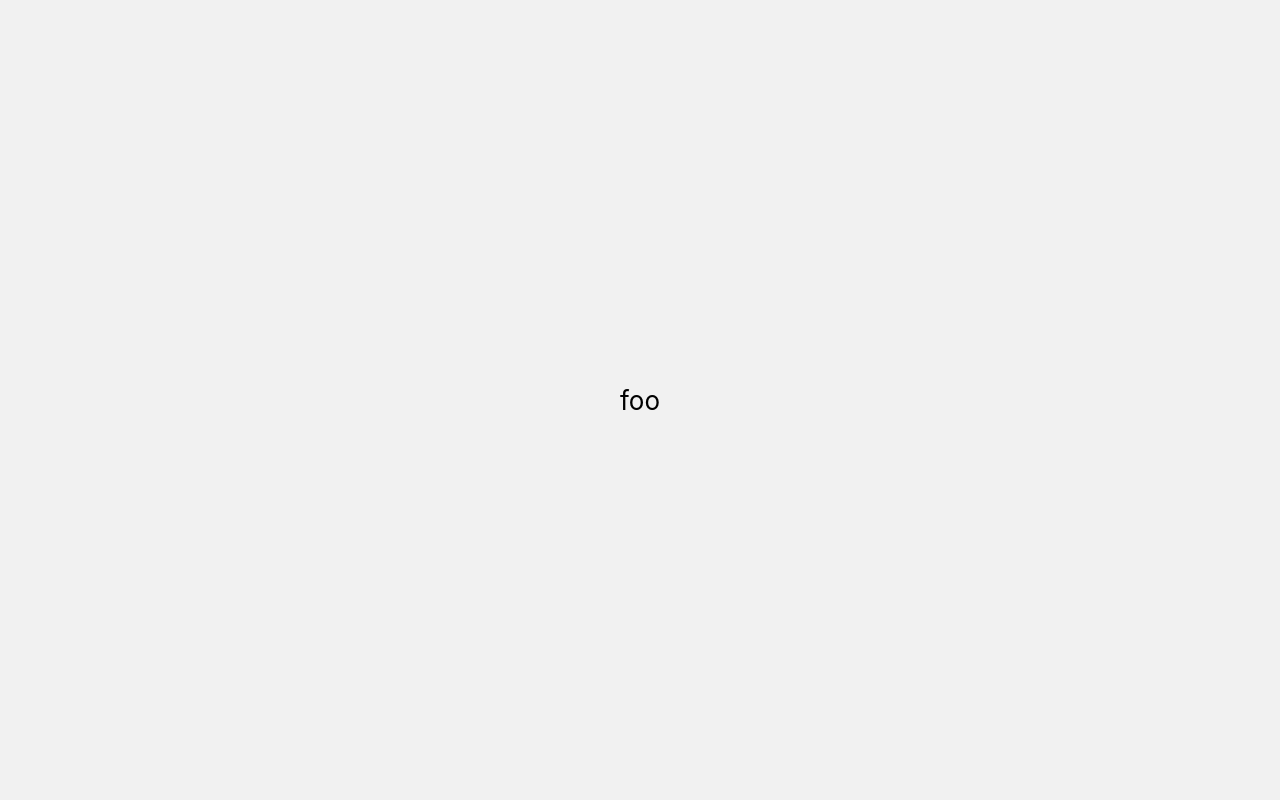
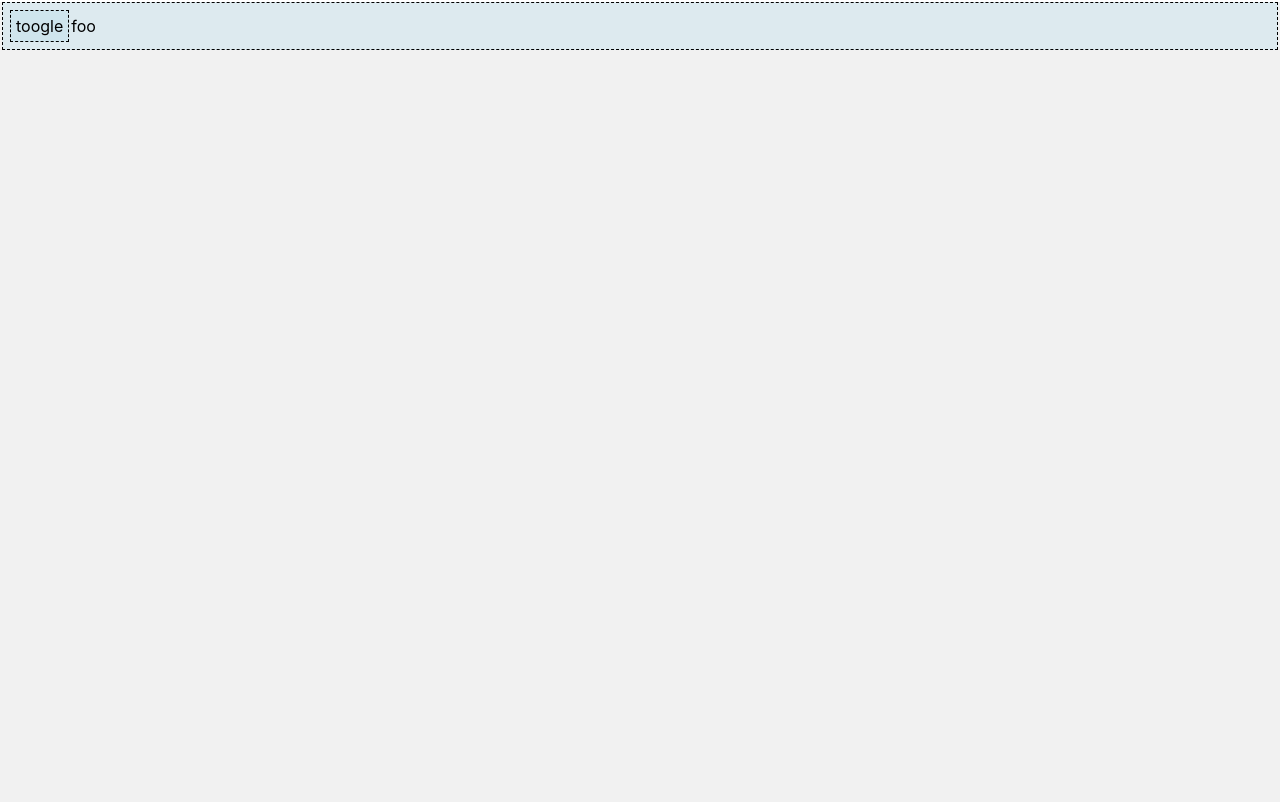
Before and after one commit to hinsencamp/plain-components, a React (Create React App) app: page / in a window 1280 px wide. Built offline with nearby package versions, Linux system fonts and the light colour scheme.

Commit message:
basic expandable impl

```diff
--- a/package.json
+++ b/package.json
@@ -3,6 +3,7 @@
   "version": "0.1.0",
   "private": true,
   "dependencies": {
+    "node-sass": "^4.12.0",
     "react": "^16.9.0",
     "react-dom": "^16.9.0",
     "react-scripts": "3.1.1"
--- a/src/App.css
+++ /dev/null
@@ -1,15 +0,0 @@
-.App {
-  text-align: center;
-  background-color: #f1f1f1;
-  min-height: 100vh;
-  display: flex;
-  flex-direction: column;
-  align-items: center;
-  justify-content: center;
-  font-size: calc(10px + 2vmin);
-  color: black;
-}
-
-.App-link {
-  color: #61dafb;
-}
--- a/src/App.js
+++ b/src/App.js
@@ -1,8 +1,20 @@
 import React from "react";
-import "./App.css";
+import "./App.scss";
+
+import Expandable from "./components/Expandable";
 
 function App() {
-  return <div className="App">foo</div>;
+  return (
+    <div className="App">
+      <Expandable className="expandable" isExpanded={false}>
+        <Expandable.Header>
+          <Expandable.Toggle>toogle</Expandable.Toggle>
+          foo
+        </Expandable.Header>
+        <Expandable.Content>bar</Expandable.Content>
+      </Expandable>
+    </div>
+  );
 }
 
 export default App;
--- /dev/null
+++ b/src/App.scss
@@ -0,0 +1,18 @@
+/* doesnt work for Edge and EE */
+
+button {
+  all: unset;
+}
+
+.App {
+  background-color: #f1f1f1;
+  min-height: 100vh;
+
+  .expandable {
+    // background: blue;
+  }
+}
+
+.App-link {
+  color: #61dafb;
+}
--- /dev/null
+++ b/src/components/Expandable/Expandable.js
@@ -0,0 +1,113 @@
+/*
+ * Copyright Camunda Services GmbH and/or licensed to Camunda Services GmbH
+ * under one or more contributor license agreements. Licensed under a commercial license.
+ * You may not use this file except in compliance with the commercial license.
+ */
+
+import React, { useContext } from "react";
+import PropTypes from "prop-types";
+import styles from "./Expandable.module.scss";
+
+const ExpandableContext = React.createContext();
+
+export default class Expandable extends React.Component {
+  static propTypes = {
+    children: PropTypes.oneOfType([
+      PropTypes.arrayOf(PropTypes.node),
+      PropTypes.node
+    ]),
+    isExpanded: PropTypes.bool
+  };
+
+  state = {
+    isExpanded: this.props.isExpanded
+  };
+
+  toggleExpand = () => {
+    const { isExpanded } = this.state;
+    this.setState({ isExpanded: !isExpanded });
+  };
+
+  render() {
+    const { isExpanded, ...rest } = this.props;
+    return (
+      <div className={styles.expandable} {...rest}>
+        <ExpandableContext.Provider
+          value={{
+            toggleExpand: this.toggleExpand,
+            isExpanded: this.state.isExpanded
+          }}
+        >
+          {this.props.children}
+        </ExpandableContext.Provider>
+      </div>
+    );
+  }
+}
+
+Expandable.Toggle = function Toggle(props) {
+  const context = useContext(ExpandableContext);
+
+  return (
+    <button
+      className={styles.toggle}
+      {...props}
+      type="button"
+      onClick={context.toggleExpand}
+    >
+      {props.children}
+    </button>
+  );
+};
+
+Expandable.Toggle.propTypes = {
+  //
+};
+
+Expandable.Toggle.defaultProps = {
+  //
+};
+
+// /**
+//  *
+//  */
+
+Expandable.Content = function Content(props) {
+  const context = useContext(ExpandableContext);
+
+  return context.isExpanded ? (
+    <div className={styles.content} {...props}>
+      {props.children}
+    </div>
+  ) : null;
+};
+
+Expandable.Content.propTypes = {
+  //
+};
+
+Expandable.Content.defaultProps = {
+  //
+};
+
+// /**
+//  *
+//  */
+
+Expandable.Header = function Header(props) {
+  // displays the title
+  // hosts the trigger
+  return (
+    <div className={styles.header} {...props}>
+      {props.children}
+    </div>
+  );
+};
+
+Expandable.Header.propTypes = {
+  //
+};
+
+Expandable.Header.defaultProps = {
+  //
+};
--- /dev/null
+++ b/src/components/Expandable/Expandable.module.scss
@@ -0,0 +1,16 @@
+@mixin default {
+  background: rgba(lightblue, 0.3);
+  border: 1px dashed black;
+  padding: 5px;
+  margin: 2px;
+}
+
+.content,
+.header,
+.toggle {
+  @include default;
+}
+
+button {
+  cursor: pointer;
+}
--- /dev/null
+++ b/src/components/Expandable/index.js
@@ -0,0 +1 @@
+export { default } from "./Expandable";
```
Also changed, not shown: src/components/index.js (added).
